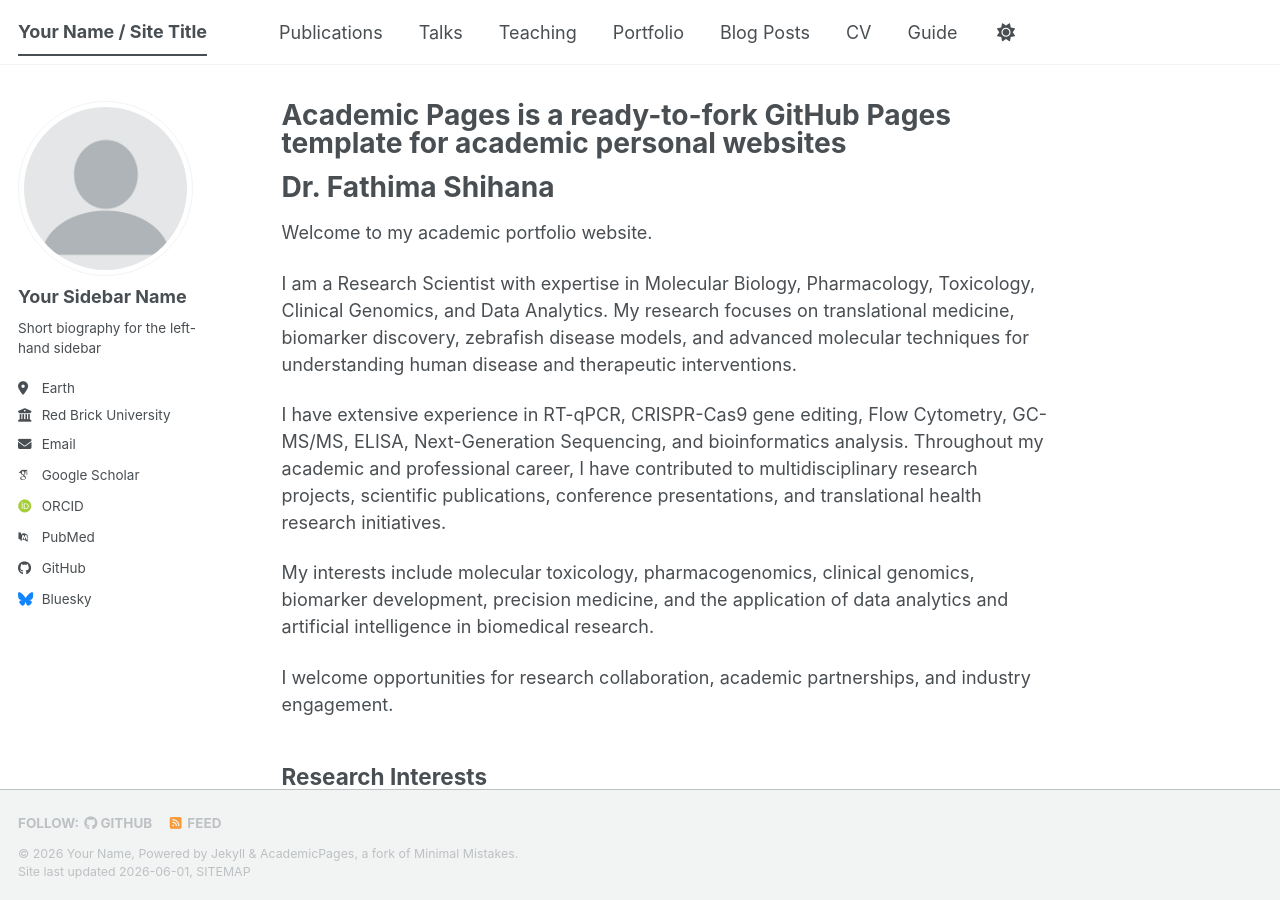
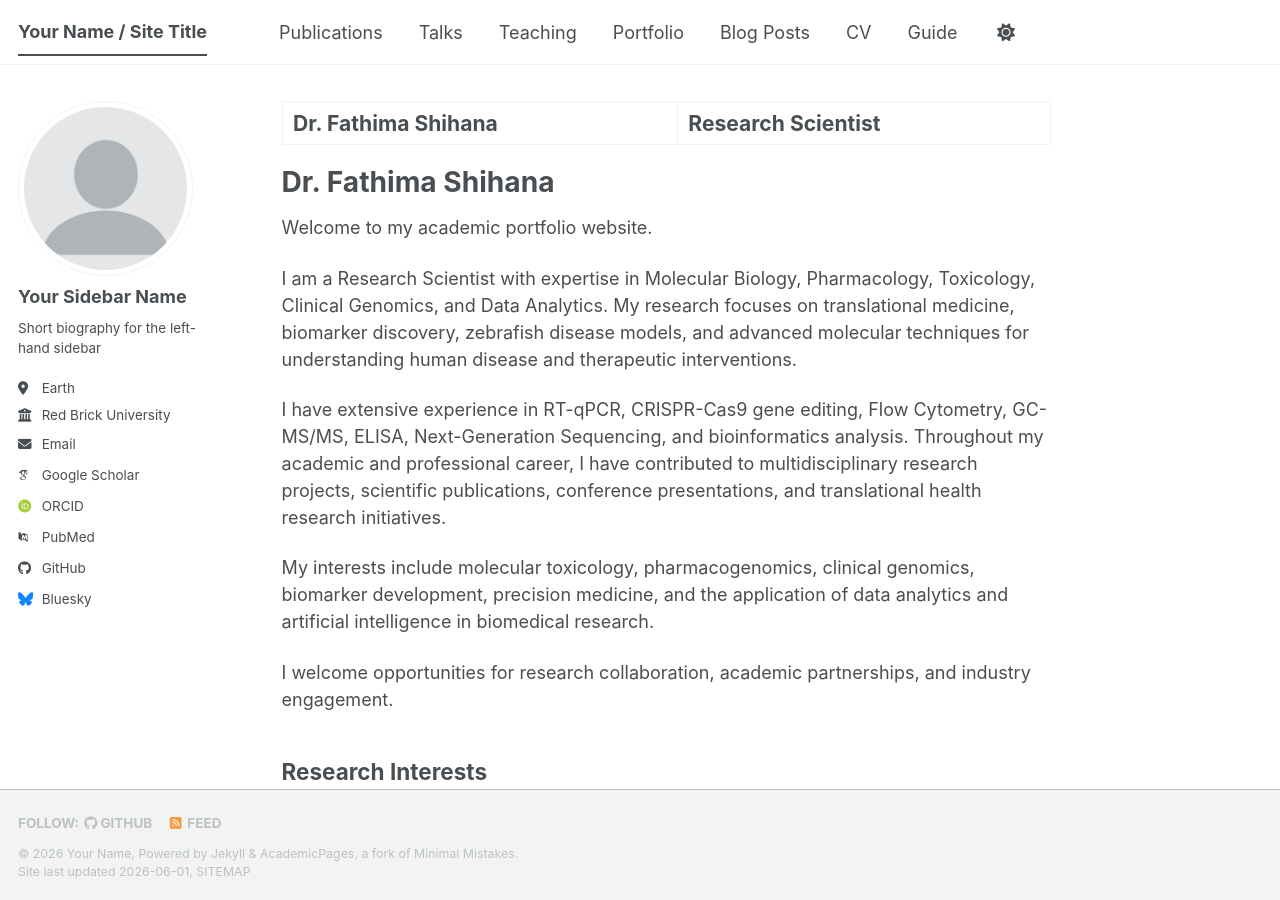
Before and after one commit to fathimashihana/fathimashihana.github.io, a Jekyll site: the page built from _pages/about.md, in a window 1280 px wide and 900 px high. Built offline with Jekyll 4.4.1, drawn with Linux system fonts in a browser that asks for light colours; some web fonts are replaced; a script bundle is joined from its source files by our own code; library files that are not in the unit come from our copies.

Commit message:
Update about.md

```diff
--- a/_pages/about.md
+++ b/_pages/about.md
@@ -1,6 +1,6 @@
 ---
 permalink: /
-title: "Academic Pages is a ready-to-fork GitHub Pages template for academic personal websites"
+title: "Dr. Fathima Shihana | Research Scientist"
 author_profile: true
 redirect_from:
   - /about/
```
